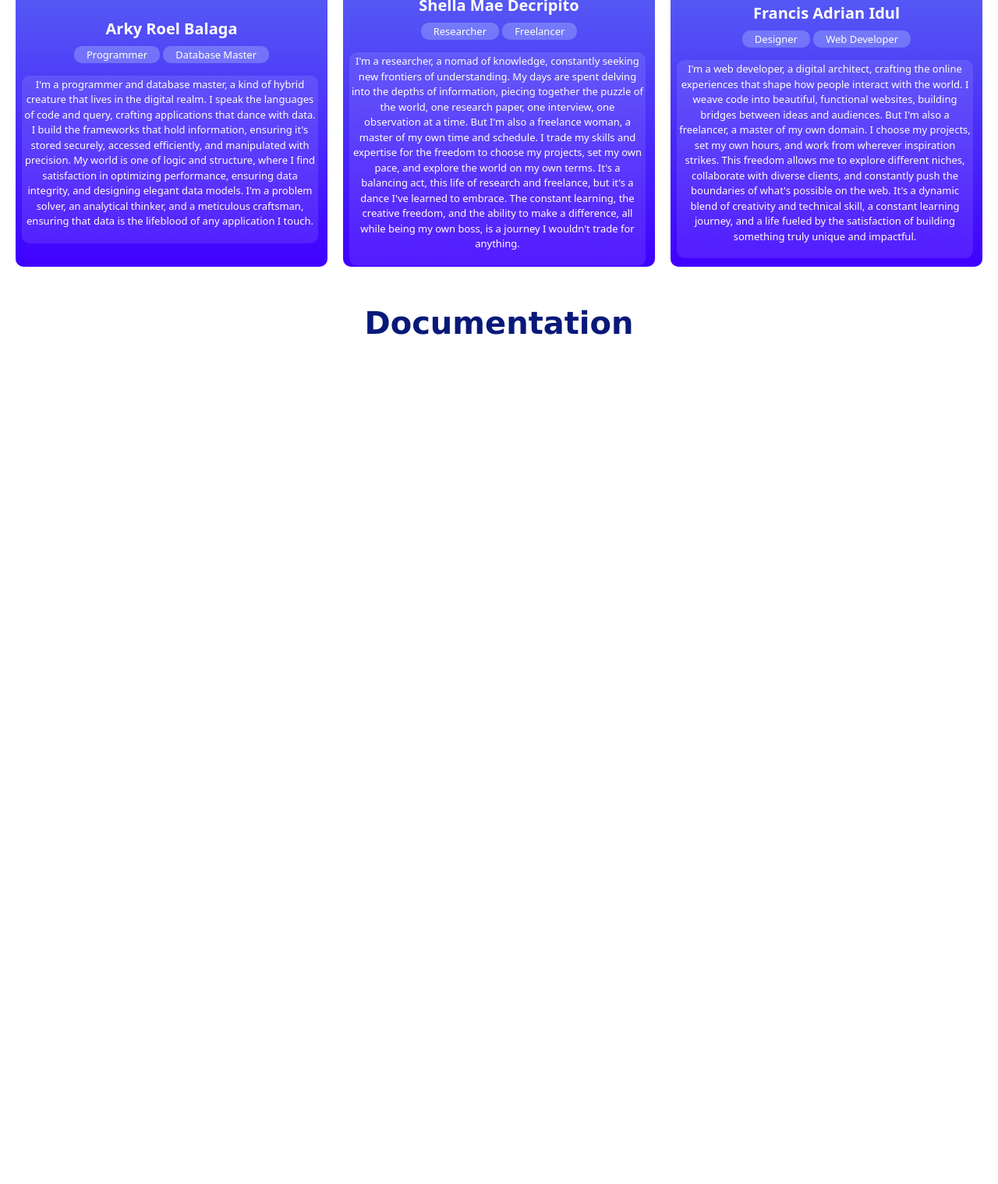
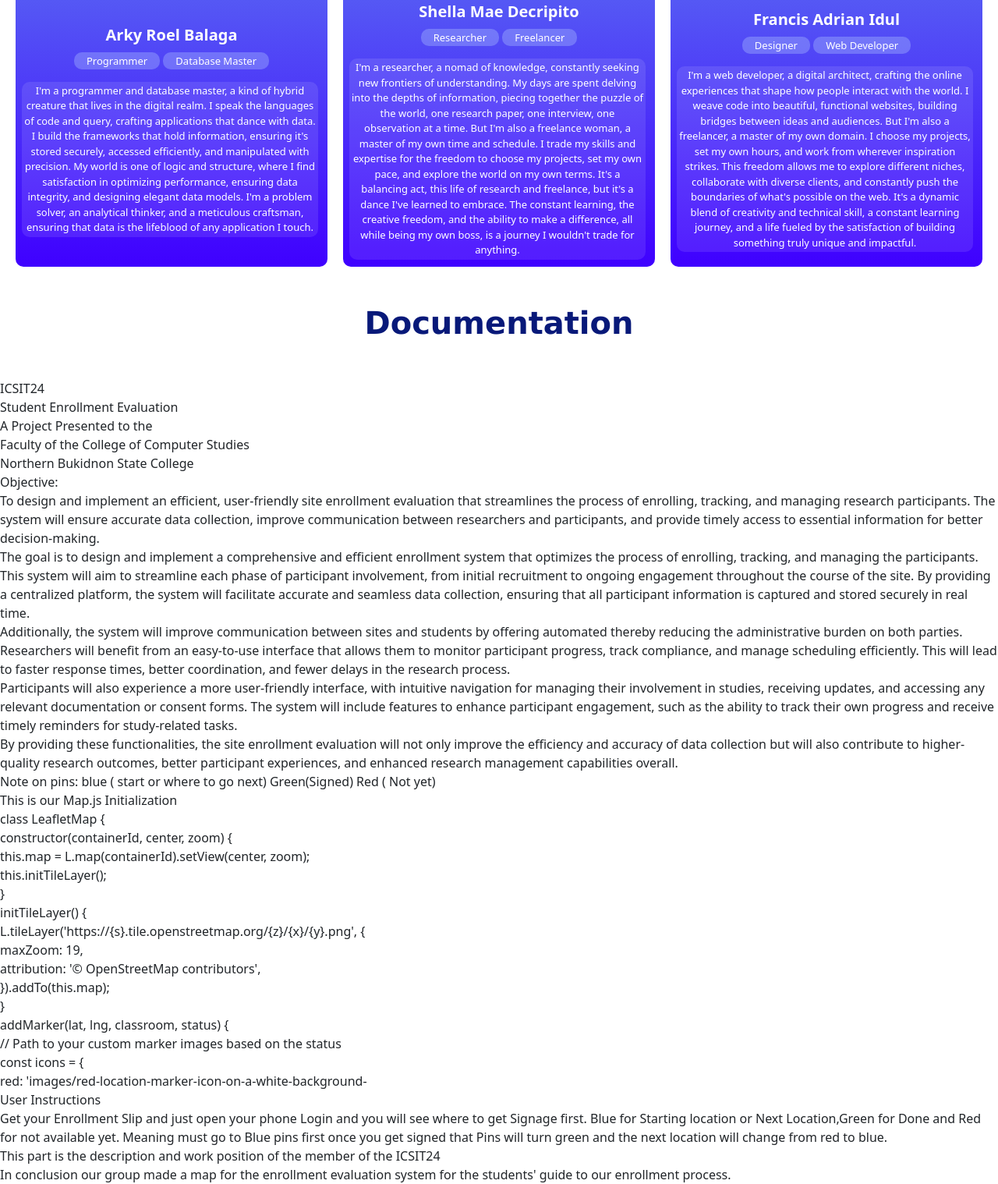
Before and after one commit to ICSIT24/NBIT, a plain HTML site: page about.html in a window 1280 px wide. Shown: the part 416-1934 px from the top of the page at 78% size. Before the commit the page ends 902 px from the top, so only its background shows below. Drawn offline with nearby package versions, Linux system fonts and the light colour scheme.

Commit message:
git added documentation

```diff
--- a/about.html
+++ b/about.html
@@ -27,6 +27,14 @@
     <script src="./script.js"></script>
 
     <title>www.icsit24.com</title>
+
+    <!--Styles-->
+    <style>
+        p {
+            margin: auto;
+            word-wrap: break-word;
+        }
+    </style>
 
 <body>
 
@@ -102,7 +110,7 @@
 
         <div class="blue-container">
             <div class="profile-picture">
-                <img src="./images/mem3.jpg" alt="Profile Picture">
+                <img src="./images/mem1.jpg" alt="Profile Picture">
             </div>
             <h5>Francis Adrian Idul</h5>
             <div class="hobbies" style="font-size: small;">Designer</div>
@@ -119,9 +127,105 @@
         </div>
     </div>
 
-      <!--Documentation-->
+    <!--Documentation-->
 
-      <h1>Documentation</h1>
+    <h1>Documentation</h1>
+
+    <p>ICSIT24</p>
+    <p>Student Enrollment Evaluation</p>
+
+    <p>A Project Presented to the</p>
+    <p>Faculty of the College of Computer Studies</p>
+    <p>Northern Bukidnon State College</p>
+
+
+
+    <p>Objective:
+
+    <p>To design and implement an efficient, user-friendly site enrollment evaluation that streamlines the process of
+        enrolling, tracking, and managing research participants. The system will ensure accurate data collection,
+        improve communication between researchers and participants, and provide timely access to essential information
+        for better decision-making.</p>
+
+    <p>The goal is to design and implement a comprehensive and efficient enrollment system that optimizes the process
+        of enrolling, tracking, and managing the participants. This system will aim to streamline each phase of
+        participant involvement, from initial recruitment to ongoing engagement throughout the course of the site. By
+        providing a centralized platform, the system will facilitate accurate and seamless data collection, ensuring
+        that all participant information is captured and stored securely in real time.</p>
+
+    <p>Additionally, the system will improve communication between sites and students by offering automated thereby
+        reducing the administrative burden on both parties. Researchers will benefit from an easy-to-use interface that
+        allows them to monitor participant progress, track compliance, and manage scheduling efficiently. This will lead
+        to faster response times, better coordination, and fewer delays in the research process.</p>
+
+    <p>Participants will also experience a more user-friendly interface, with intuitive navigation for managing their
+        involvement in studies, receiving updates, and accessing any relevant documentation or consent forms. The system
+        will include features to enhance participant engagement, such as the ability to track their own progress and
+        receive timely reminders for study-related tasks.</p>
+
+
+    <p>By providing these functionalities, the site enrollment evaluation will not only improve the efficiency and
+        accuracy of data collection but will also contribute to higher-quality research outcomes, better participant
+        experiences, and enhanced research management capabilities overall.</p>
+
+
+    <p>Note on pins: blue ( start or where to go next) Green(Signed) Red ( Not yet)</p>
+
+
+
+
+    <p>This is our Map.js Initialization</p>
+
+
+    <p>class LeafletMap {</p>
+
+    <p>constructor(containerId, center, zoom) {</p>
+
+    <p>this.map = L.map(containerId).setView(center, zoom);</p>
+
+    <p>this.initTileLayer();</p>
+
+    <p>}</p>
+
+
+    <p>initTileLayer() {</p>
+
+    <p>L.tileLayer('https://{s}.tile.openstreetmap.org/{z}/{x}/{y}.png', {</p>
+
+    <p>maxZoom: 19,</p>
+
+    <p>attribution: '&copy; OpenStreetMap contributors',</p>
+
+    <p>}).addTo(this.map);</p>
+
+    <p>}</p>
+
+
+    <p>addMarker(lat, lng, classroom, status) {</p>
+
+    <p>// Path to your custom marker images based on the status</p>
+
+    <p>const icons = {</p>
+
+    <p>red: 'images/red-location-marker-icon-on-a-white-background-</p>
+
+
+
+
+
+    <p>User Instructions</p>
+
+    <p>Get your Enrollment Slip and just open your phone Login and you will see where to get Signage first. Blue for
+        Starting location or Next Location,Green for Done and Red for not available yet. Meaning must go to Blue pins
+        first once you get signed that Pins will turn green and the next location will change from red to blue.</p>
+
+
+
+
+    <p>This part is the description and work position of the member of the ICSIT24</p>
+
+    <p>In conclusion our group made a map for the enrollment evaluation system for the students' guide to our
+        enrollment process.</p>
 
 
 </body>
```
Also changed, not shown: images/mem1.jpg (added), images/mem2.jpg (added).
